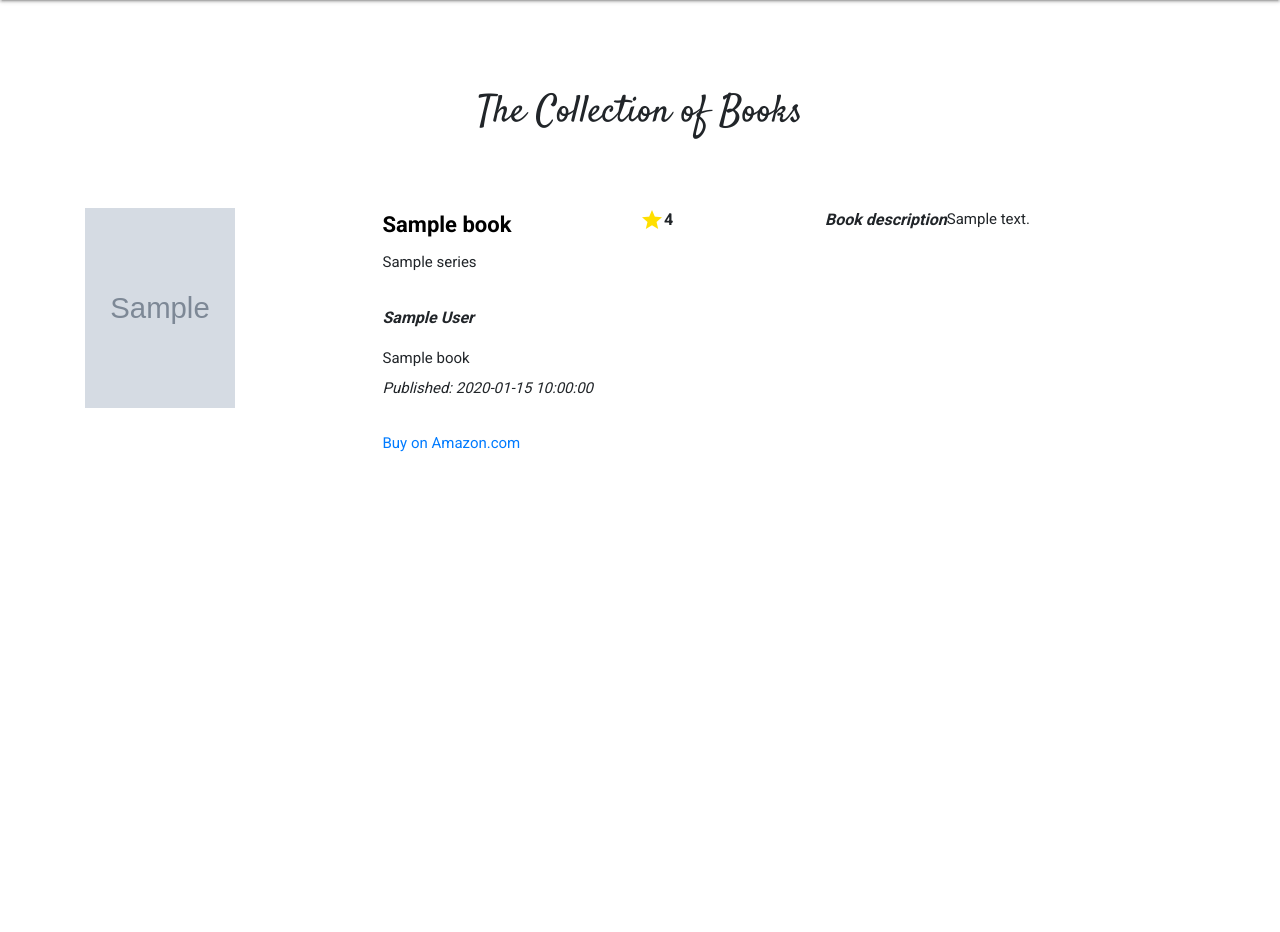
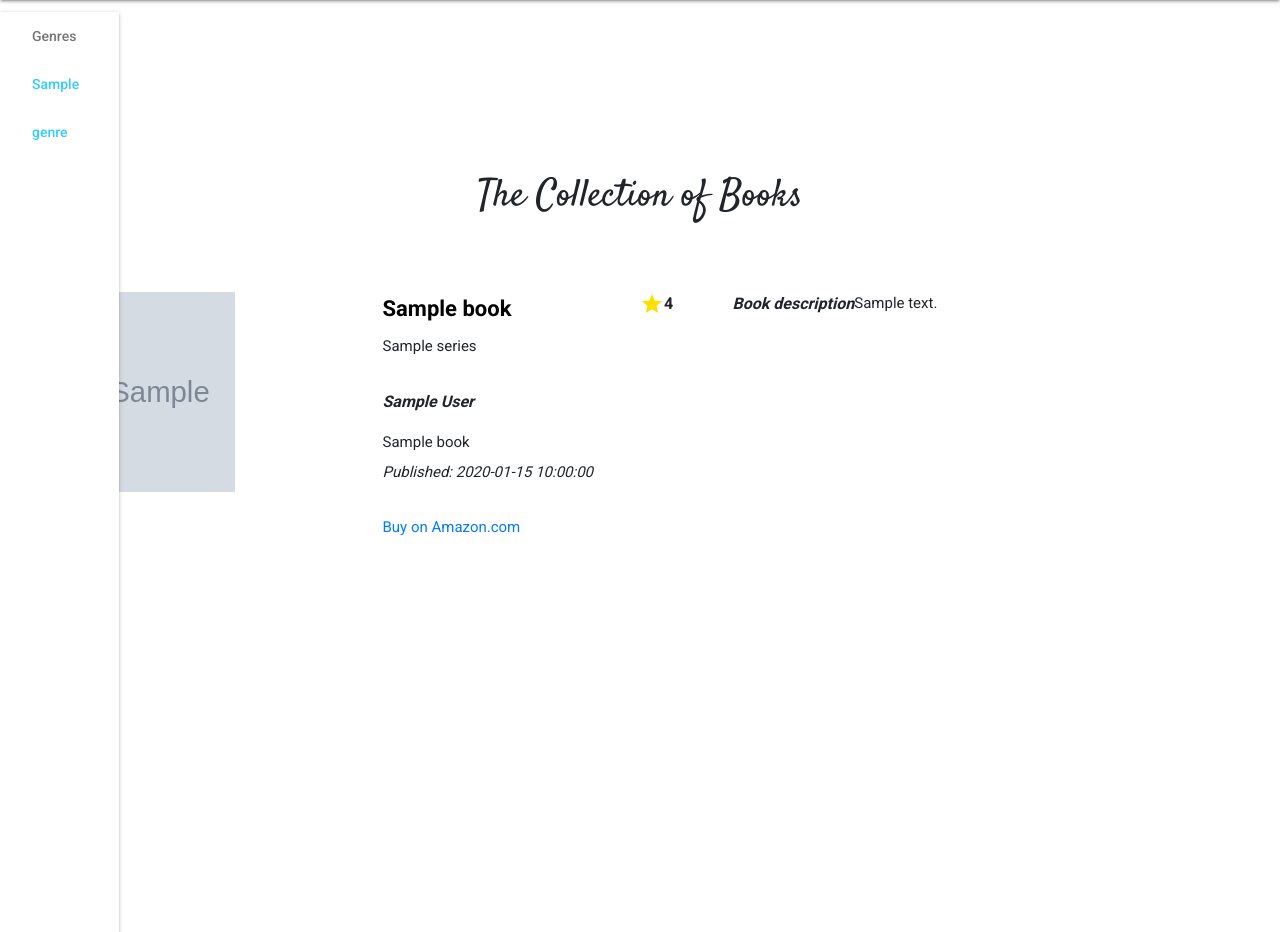
Before and after one commit to rory81/the_reading_list, a Flask app: page /get_books in a window 1280 px wide. Shown: the part 230-1162 px from the top of the page. Run offline with Flask 2, Linux system fonts and the light colour scheme; grey boxes marked "Sample" are stand-in pictures; a database or web service that is not in the repository returns one stand-in record (values such as "Sample title"); some libraries are stand-ins or nearby versions.

Commit message:
added genre filter as a sidenav and a select filter and removed genre tab

```diff
--- a/app.py
+++ b/app.py
@@ -2,7 +2,8 @@ from werkzeug.security import generate_password_hash, check_password_hash
 from bson.objectid import ObjectId
 from flask_pymongo import PyMongo
 import os
-from flask import Flask, render_template, redirect, request, url_for, session, flash
+from flask import Flask, render_template, redirect, request, \
+    url_for, session, flash
 
 
 app = Flask(__name__)
@@ -24,7 +25,8 @@ def get_home():
 
 @app.route('/get_books')
 def get_books():
-    return render_template("books.html", books=mongo.db.books.find())
+    return render_template("books.html", books=mongo.db.books.find(),
+                           genres=list(mongo.db.genres.find()))
 
 
 @app.route('/edit_book/<book_id>')
@@ -85,6 +87,12 @@ def delete_book(book_id):
 def get_books_per_genre():
     return render_template('genres.html', genres=mongo.db.genres.find(),
                            books=list(mongo.db.books.find()))
+
+
+@app.route('/genre/<genre_id>')
+def genre(genre_id):
+    the_genre = mongo.db.genres.find_one({"_id": ObjectId(genre_id)})
+    return render_template("genres.html", genre=the_genre)
 
 
 @app.route('/get_registered', methods=['GET', 'POST'])
--- a/static/css/style.css
+++ b/static/css/style.css
@@ -73,9 +73,6 @@ nav ul a, .register, .row_title a{
 
 .sidenav{
     width:200px!important;
-}
-.sidenav.sidenav-fixed{
-    transform:translate(0px,229px)!important;
 }
 
 h3, h4{
@@ -179,6 +176,15 @@ button.btn.del {
 
         }
 
+        .breadcrumb{
+            background-color: white!important;
+            color: #33CCFF;
+        }
+
+        .bread_head a{
+            color: grey;
+        }
+
 
 /*FORMS*/
 button.btn.form {
@@ -235,9 +241,7 @@ a.edit_icon, a.delete_icon{
     color: darkgrey;
 }
 
-.sidenav.sidenav-fixed{
-    box-shadow: none!important;
-}
+
 
 
 /*-----------------------------------------------------------------------------------------------------------------------*/
@@ -288,6 +292,7 @@ h3.title{
 a.edit_icon, a.delete_icon{
   left: 43%;
 }
+
 }
 
 @media (min-width:1024px) {
@@ -322,6 +327,9 @@ h3.title{
 a.edit_icon, a.delete_icon{
   left: 45%;
 }
+.sidenav{
+    width:119px!important;
+}
 }
 
 
@@ -339,6 +347,14 @@ a.edit_icon, a.delete_icon{
     padding-top: 25px;
 }
 
+.genre_filter{
+    visibility: hidden;
+}
+
+.sidenav.sidenav-fixed{
+    transform:translate(0px,242px)!important;
+}
+
 }
 
 
@@ -352,4 +368,7 @@ a.edit_icon, a.delete_icon{
     width: 200px;
     height: 300px;
 }
+.sidenav.sidenav-fixed{
+    transform:translate(0px,229px)!important;
 }
+}
--- a/templates/books.html
+++ b/templates/books.html
@@ -1,5 +1,21 @@
 {% extends 'base.html' %}
 {% block content %}
+<div class="row no-gutters">
+	<div class="input-field genre_filter col-6 col-md-3 s12 ml-4">
+		<select>
+                <option value="" disabled selected>Choose Genre*</option>
+                {% for genre in genres%}
+                <option><a href="#">{{genre.genre_name}}</a></option>
+                {% endfor %}
+            </select>
+	</div>
+	<ul id="sidenav-1" class="sidenav sidenav-fixed d-none d-xl-block">
+		<li><a class="subheader">Genres</a></li>
+		{% for item in genres %}
+		<li><a href="#">{{ item.genre_name }}</a></li>
+		{% endfor %}
+	</ul>
+	<div class="col-12">
 		<div class="row no-gutters col-12 mx-auto mt-5">
 			<h3 class="title mx-auto">The Collection of Books</h3>
 		</div>
@@ -33,11 +49,11 @@
 					<a href="{{book.amazon}}" target="_blank" alt="link to amazon">Buy on Amazon.com</a>
 				</div>
 			</div>
-	<div class="col-2 book_rating">
+			<div class="col-2 col-md-1 book_rating">
 				<i class="material-icons star_icon">star</i>
 				<p><strong>{{book.rating}}</strong></p>
 			</div>
-	<div class="col-md-4 d-none d-sm-block book_description">
+			<div class="col-md-5 d-none d-sm-block book_description">
 				<div class="row no-gutters">
 					<p class="row_description"><strong><i>Book description</i></strong></p>
 					{{book.description}}
@@ -45,4 +61,6 @@
 			</div>
 			{% endfor %}
 		</div>
+	</div>
+</div>
 {% endblock %}
--- /dev/null
+++ b/templates/profile.html
@@ -0,0 +1,4 @@
+{% extends 'base.html' %}
+{% block content %}
+<h1> Welcome {{ user.email|first }} </h1>
+{% endblock %}
```
Also changed, not shown: templates/genres.html (+6 -21 lines). Lines whose indentation alone changed are shown as unchanged.
